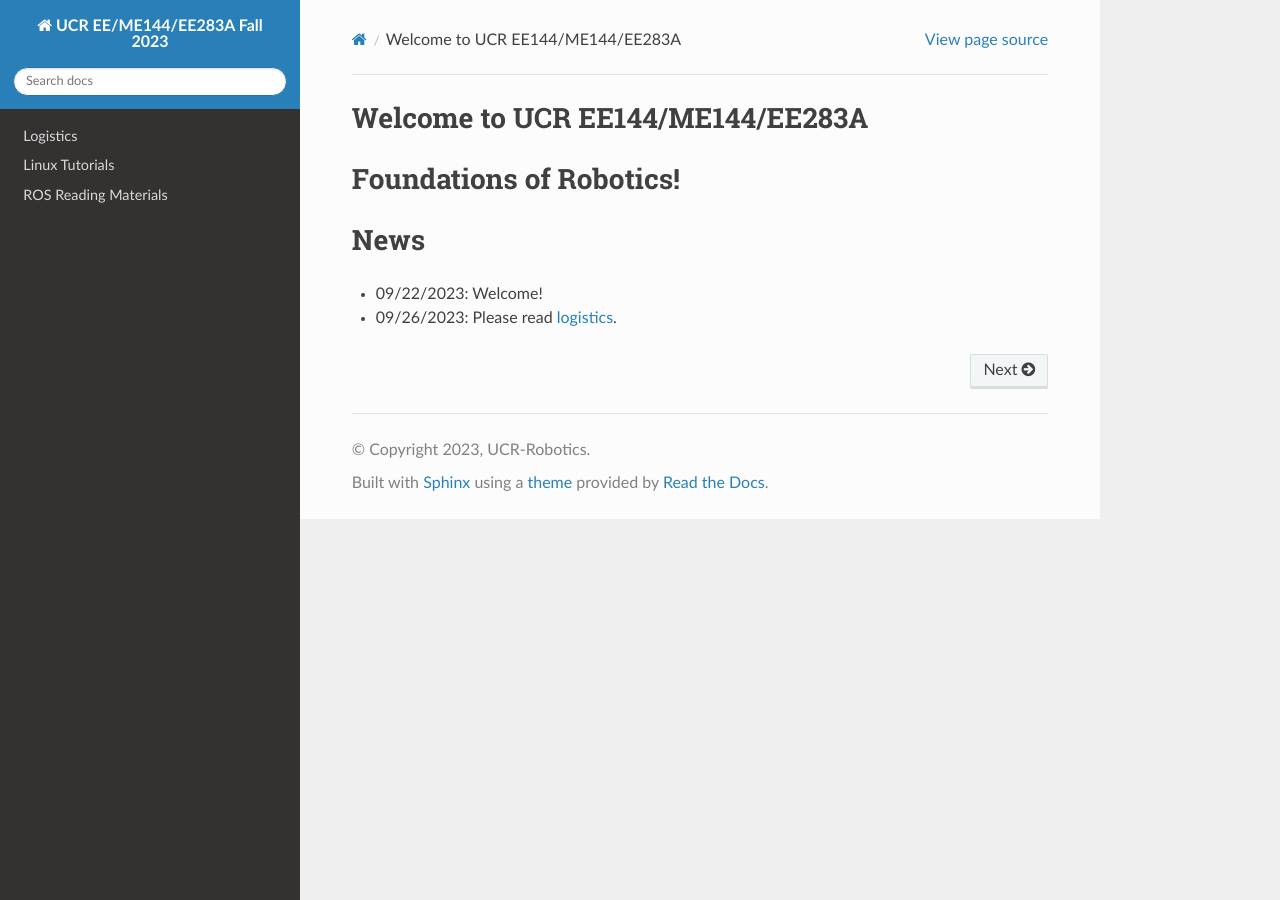
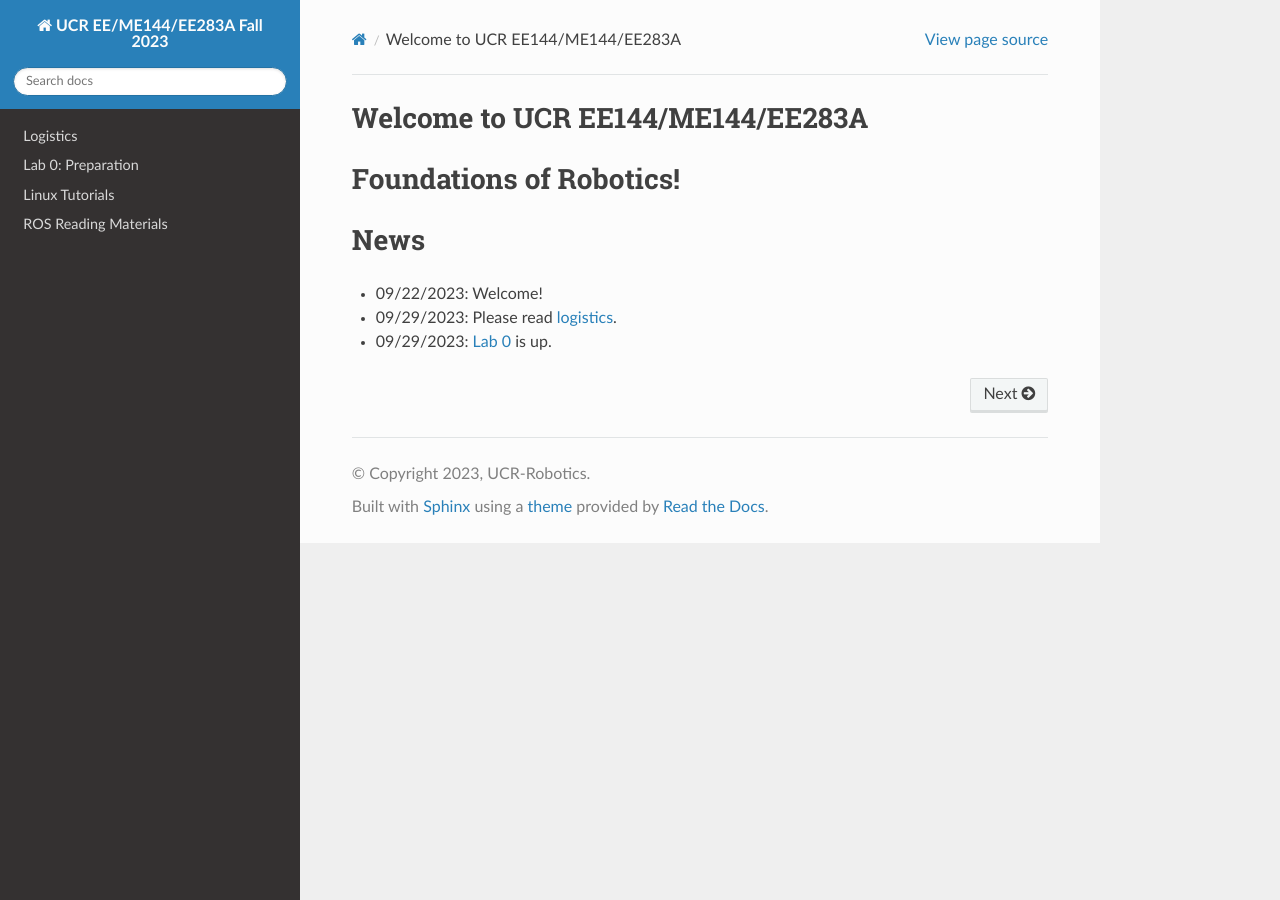
Before and after one commit to UCR-Robotics/ee144, a Sphinx documentation site: the page built from docs/index.rst, in a window 1280 px wide. Built offline with Sphinx 7.4.7 and the Read the Docs theme 2.0.0, drawn with Linux system fonts in a browser that asks for light colours.

Commit message:
up-to-date

```diff
--- a/docs/index.rst
+++ b/docs/index.rst
@@ -21,5 +22,5 @@ News
 ====
 
 - 09/22/2023: Welcome!
-- 09/26/2023: Please read `logistics <logistics.html>`_.
-.. - 09/26/2023: `Lab 0 <lab0.html>`_ is up.
+- 09/29/2023: Please read `logistics <logistics.html>`_.
+- 09/29/2023: `Lab 0 <lab0.html>`_ is up.
```
Also changed, not shown: other parts of docs/index.rst (+1 -0 lines).
